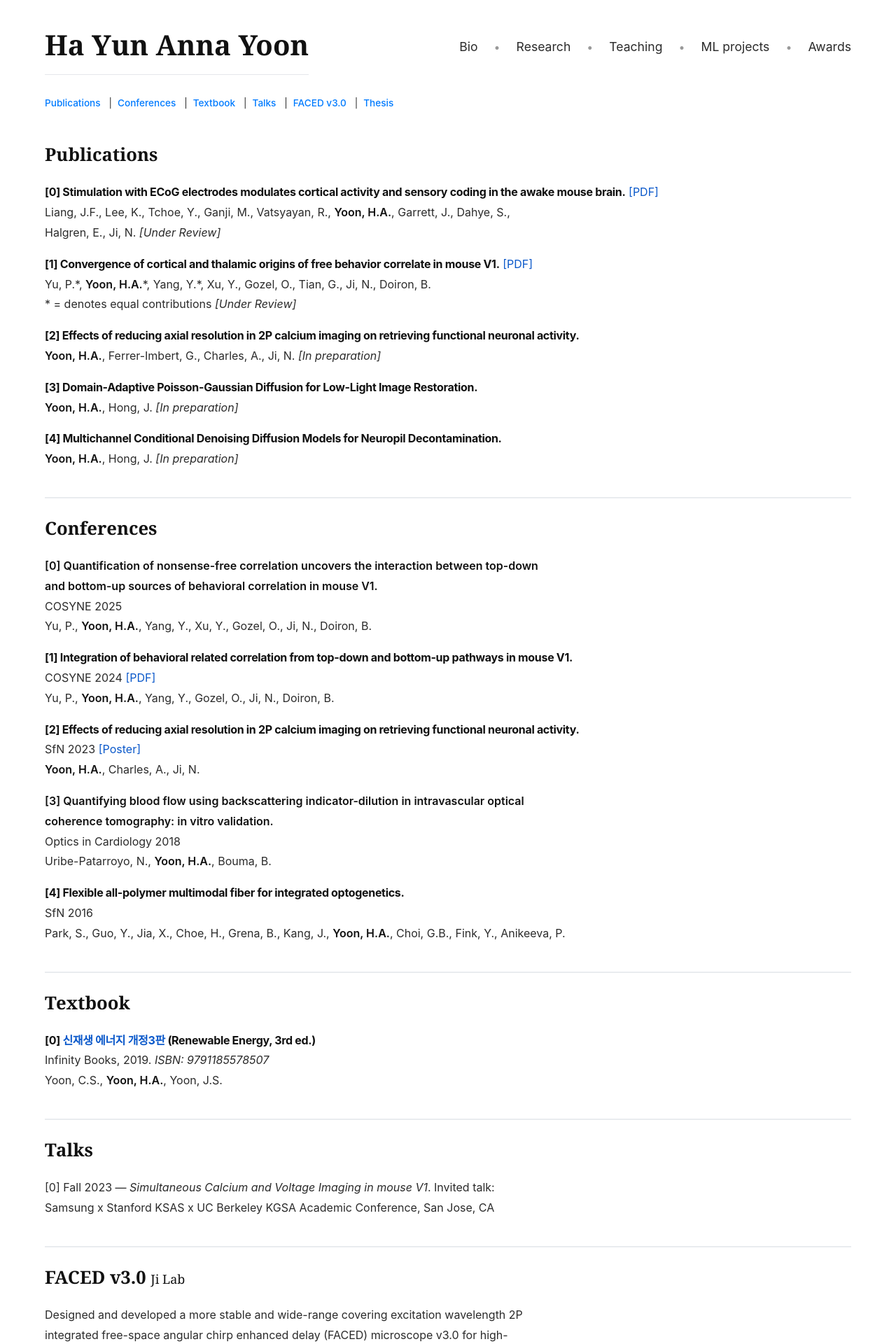
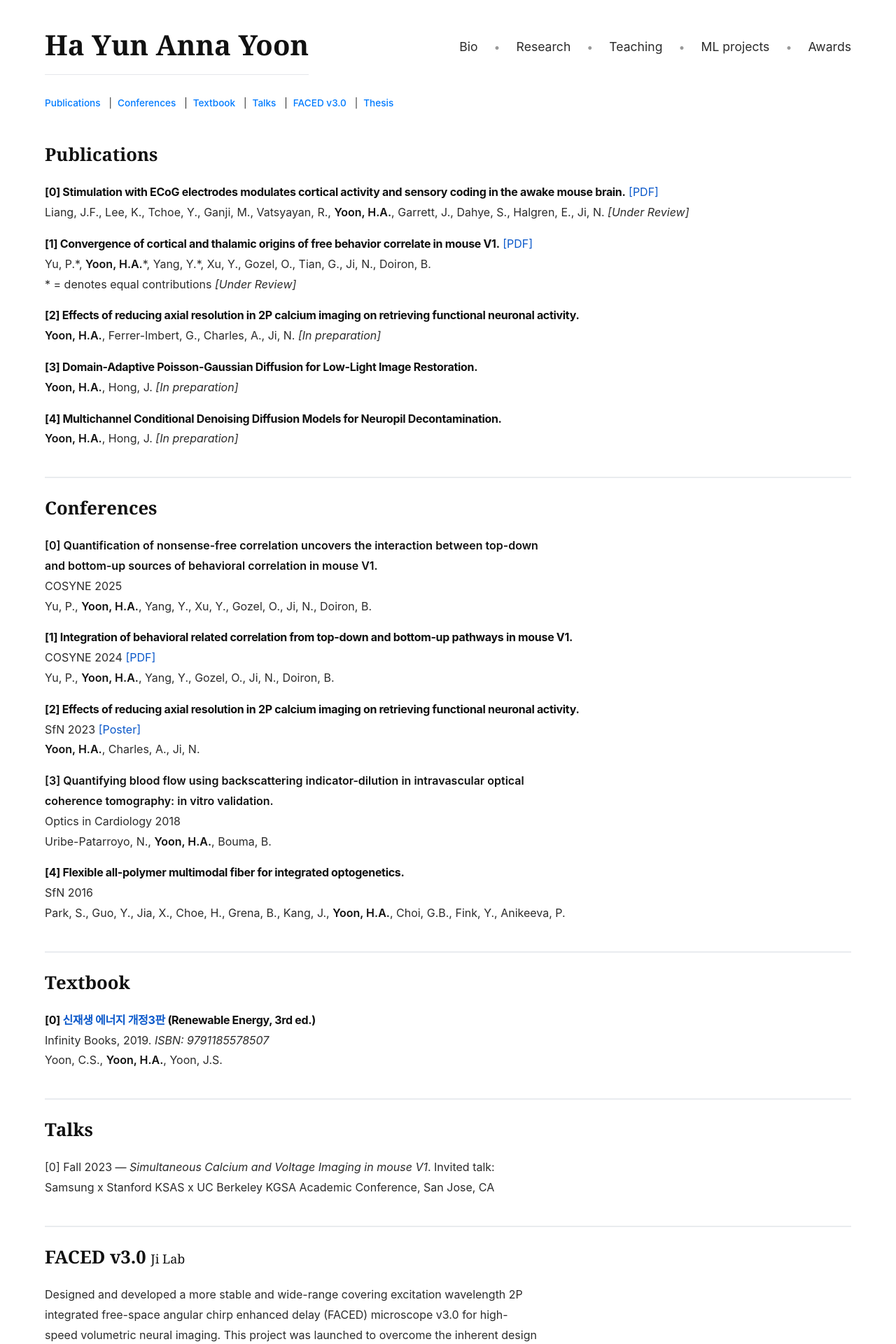
Before and after one commit to annahayoon/annahayoon.github.io, a Jekyll site: the page research-publications.html, which Jekyll copies as it is, in a window 1280 px wide. Shown: the top 1920 px of the page at 70% size. Built offline with Jekyll 4.4.1, drawn with Linux system fonts in a browser that asks for light colours.

Commit message:
Website: keep Stimulation author list on one line

```diff
--- a/research-publications.html
+++ b/research-publications.html
@@ -105,7 +105,7 @@
 
             <h2 id="publications">Publications</h2>
 
-            <p><span style="white-space: nowrap"><span class="publication-title">[0] Stimulation with ECoG electrodes modulates cortical activity and sensory coding in the awake mouse brain.</span> <a href="https://www.biorxiv.org/content/10.1101/2025.10.28.685211v2.full.pdf">[PDF]</a></span> Liang, J.F., Lee, K., Tchoe, Y., Ganji, M., Vatsyayan, R., <strong>Yoon, H.A.</strong>, Garrett, J., Dahye, S., Halgren, E., Ji, N. <em>[Under Review]</em></p>
+            <p><span style="white-space: nowrap"><span class="publication-title">[0] Stimulation with ECoG electrodes modulates cortical activity and sensory coding in the awake mouse brain.</span> <a href="https://www.biorxiv.org/content/10.1101/2025.10.28.685211v2.full.pdf">[PDF]</a></span> <span style="white-space: nowrap">Liang, J.F., Lee, K., Tchoe, Y., Ganji, M., Vatsyayan, R., <strong>Yoon, H.A.</strong>, Garrett, J., Dahye, S., Halgren, E., Ji, N. <em>[Under Review]</em></span></p>
 
             <p><span class="publication-title">[1] Convergence of cortical and thalamic origins of free behavior correlate in mouse V1.</span> <a href="https://www.biorxiv.org/content/10.64898/2026.01.07.698022v1.full.pdf">[PDF]</a><br>
             Yu, P.*, <strong>Yoon, H.A.</strong>*, Yang, Y.*, Xu, Y., Gozel, O., Tian, G., Ji, N., Doiron, B.<br>
```
